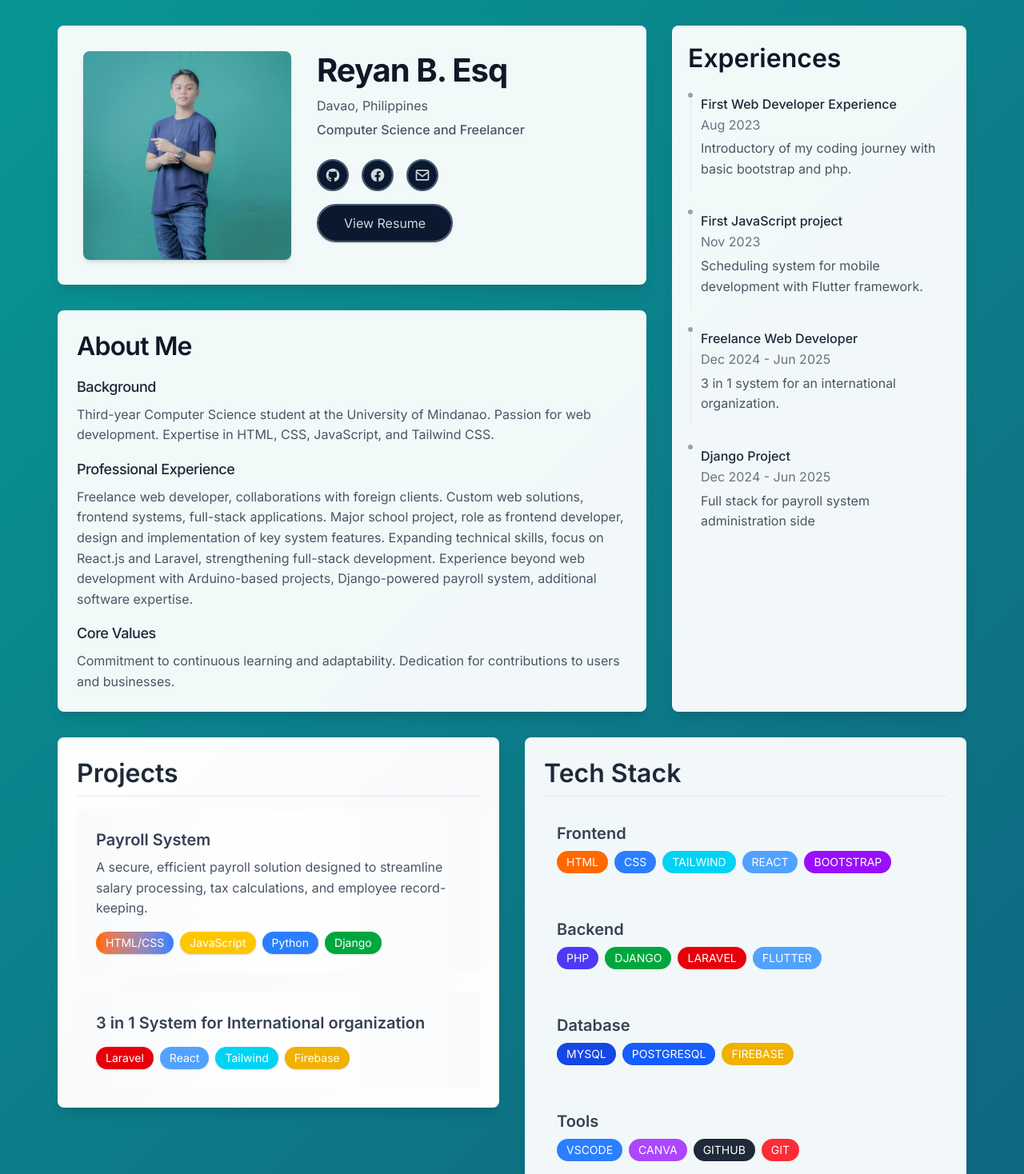
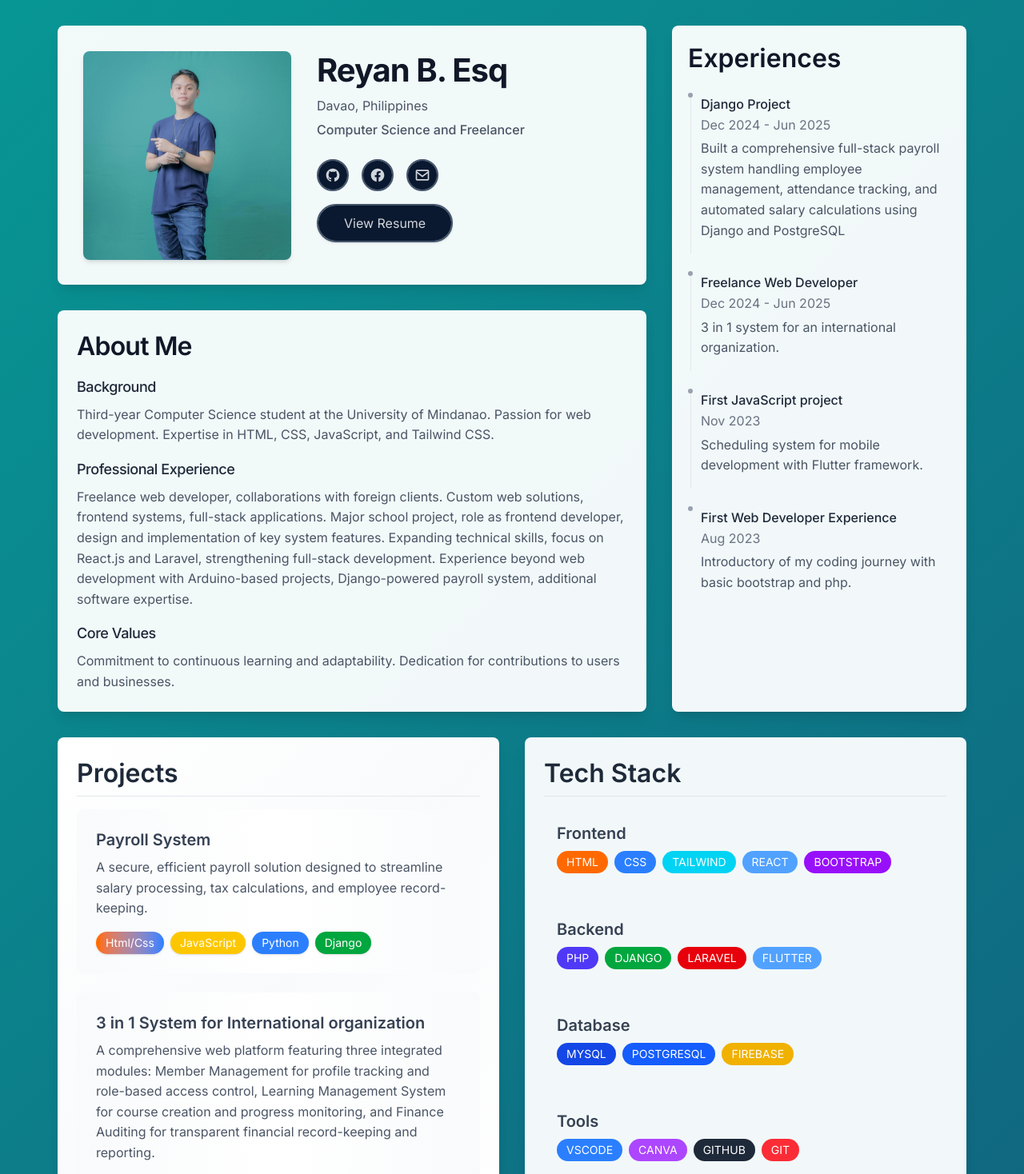
Before and after one commit to LowAPMnoGFdev/Reyan-s-Portfolio, a React (Vite) app in the folder portfolio-project/: page / in a window 1280 px wide. Shown: the top 1468 px of the page at 80% size. Built offline with nearby package versions, Linux system fonts and the light colour scheme.

Commit message:
Latest Commit(Finished)6/17/25

```diff
--- a/portfolio-project/src/components/Experience.jsx
+++ b/portfolio-project/src/components/Experience.jsx
@@ -1,9 +1,13 @@
 const Experience = () => {
   const experiences = [
     {
-      title: "First Web Developer Experience",
-      period: "Aug 2023",
-      description: "Introductory of my coding journey with basic bootstrap and php."
+      title: "Django Project",
+      period: "Dec 2024 - Jun 2025",
+      description: "Built a comprehensive full-stack payroll system handling employee management, attendance tracking, and automated salary calculations using Django and PostgreSQL"
+    },
+    {      title: "Freelance Web Developer",
+      period: "Dec 2024 - Jun 2025",
+      description: "3 in 1 system for an international organization."
     },
     {
       title: "First JavaScript project",
@@ -11,14 +15,9 @@ const Experience = () => {
       description: "Scheduling system for mobile development with Flutter framework."
     },
     {
-      title: "Freelance Web Developer",
-      period: "Dec 2024 - Jun 2025",
-      description: "3 in 1 system for an international organization."
-    },
-    {
-      title: "Django Project",
-      period: "Dec 2024 - Jun 2025",
-      description: "Full stack for payroll system administration side"
+      title: "First Web Developer Experience",
+      period: "Aug 2023",
+      description: "Introductory of my coding journey with basic bootstrap and php."
     },
   ]
 
--- a/portfolio-project/src/components/Projects.jsx
+++ b/portfolio-project/src/components/Projects.jsx
@@ -1,7 +1,7 @@
 import React from 'react'
 
 const techColors = {
-  'HTML/CSS': 'bg-gradient-to-r from-orange-500 to-blue-500 text-white',
+  'Html/Css': 'bg-gradient-to-r from-orange-500 to-blue-500 text-white',
   'JavaScript': 'bg-yellow-400 text-white',
   'Python': 'bg-blue-500 text-white',
   'Django': 'bg-green-600 text-white',
@@ -30,7 +30,7 @@ const Projects = () => {
           <h3 className="text-xl font-semibold text-gray-700">Payroll System</h3>
           <p className="text-gray-600 mt-2">A secure, efficient payroll solution designed to streamline salary processing, tax calculations, and employee record-keeping.</p>
           <div className="flex flex-wrap gap-2 mt-4">
-            {['HTML/CSS', 'JavaScript', 'Python', 'Django'].map((tech) => (
+            {['Html/Css', 'JavaScript', 'Python', 'Django'].map((tech) => (
               <span
                 key={tech}
                 className={`px-3 py-1 text-sm rounded-full transition-transform hover:scale-105 shadow-sm ${techColors[tech]}`}
@@ -44,9 +44,8 @@ const Projects = () => {
         {/* Second Project */}        <div className="bg-gradient-to-r from-gray-50 via-white to-gray-50 p-6 rounded-lg opacity-0 hover:shadow-2xl hover:bg-gradient-to-r hover:from-gray-100 hover:via-white hover:to-gray-100 transform hover:-translate-y-1 transition-all duration-300 glow-container" style={{
           animation: 'fadeIn 0.4s ease-out forwards',
           animationDelay: '1.4s'
-        }}>
-          <h3 className="text-xl font-semibold text-gray-700">3 in 1 System for International organization</h3>
-          <p className="text-gray-600 mt-2"></p>
+        }}>          <h3 className="text-xl font-semibold text-gray-700">3 in 1 System for International organization</h3>
+          <p className="text-gray-600 mt-2">A comprehensive web platform featuring three integrated modules: Member Management for profile tracking and role-based access control, Learning Management System for course creation and progress monitoring, and Finance Auditing for transparent financial record-keeping and reporting.</p>
           <div className="flex flex-wrap gap-2 mt-4">
             {['Laravel', 'React', 'Tailwind', 'Firebase'].map((tech) => (
               <span
```
